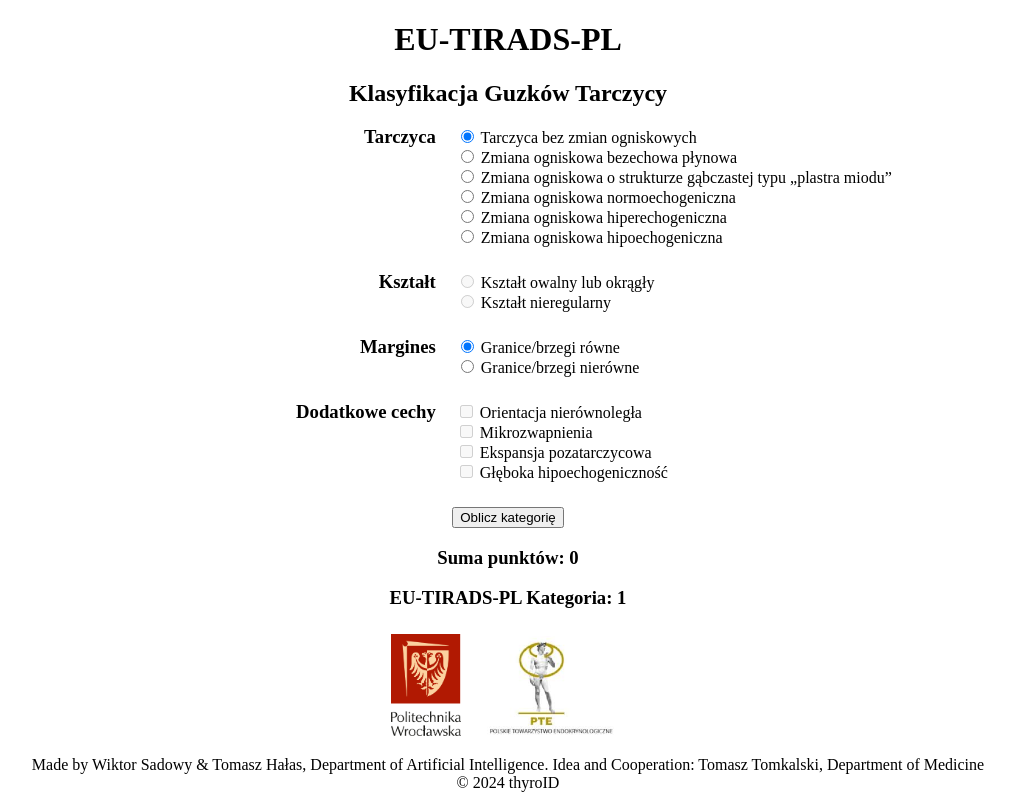
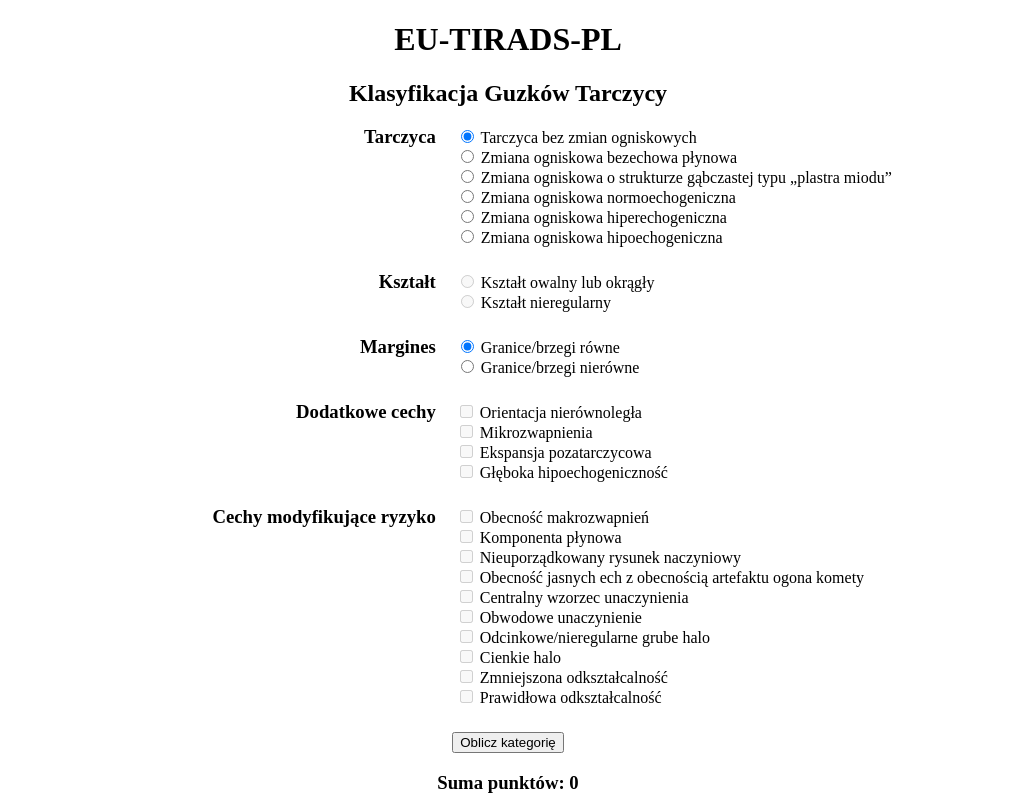
Before and after one commit to tiradspwr/tiradspwr, a plain HTML site: page index.html in a window 1280 px wide. Shown: the top 800 px of the page, without its empty margins (132-1147 px from the left). Drawn offline with Linux system fonts and the light colour scheme.

Commit message:
Add modifiers

```diff
--- a/index.html
+++ b/index.html
@@ -105,6 +105,43 @@
                </label>
             </div>
          </div>
+         <div class="category">
+            <div class="left">
+               <h3>Cechy modyfikujące ryzyko</h3>
+            </div>
+            <div class="right">
+               <label>
+               <input type="checkbox" id="positive1" name="riskmodifiers" value="1" onclick="changeModifiersDisplay('negative1')" disabled> Obecność makrozwapnień
+               </label><br>
+               <label>
+               <input type="checkbox" id="negative1" name="riskmodifiers" value="-1" onclick="changeModifiersDisplay('positive1')" disabled> Komponenta płynowa
+               </label><br>
+               <label>
+               <input type="checkbox" id="positive2" name="riskmodifiers" value="1" onclick="changeModifiersDisplay('negative2')" disabled> Nieuporządkowany rysunek naczyniowy
+               </label><br>
+               <label>
+               <input type="checkbox" id="negative2" name="riskmodifiers" value="-1" onclick="changeModifiersDisplay('positive2')" disabled> Obecność jasnych ech z obecnością artefaktu ogona komety
+               </label><br>
+               <label>
+               <input type="checkbox" id="positive3" name="riskmodifiers" value="1" onclick="changeModifiersDisplay('negative3')" disabled> Centralny wzorzec unaczynienia
+               </label><br>
+               <label>
+               <input type="checkbox" id="negative3" name="riskmodifiers" value="-1" onclick="changeModifiersDisplay('positive3')" disabled> Obwodowe unaczynienie
+               </label><br>
+               <label>
+               <input type="checkbox" id="positive4" name="riskmodifiers" value="1" onclick="changeModifiersDisplay('negative4')" disabled> Odcinkowe/nieregularne grube halo
+               </label><br>
+               <label>
+               <input type="checkbox" id="negative4" name="riskmodifiers" value="-1" onclick="changeModifiersDisplay('positive4')" disabled> Cienkie halo
+               </label><br>
+               <label>
+               <input type="checkbox" id="positive5" name="riskmodifiers" value="1" onclick="changeModifiersDisplay('negative5')" disabled> Zmniejszona odkształcalność
+               </label><br>
+               <label>
+               <input type="checkbox" id="negative5" name="riskmodifiers" value="-1" onclick="changeModifiersDisplay('positive5')" disabled> Prawidłowa odkształcalność
+               </label>
+            </div>
+         </div>
          <div class="centered">
             <button type="button" onclick="calculateCategory()">Oblicz kategorię</button>
          </div>
@@ -124,6 +161,11 @@
          </cite>
       </div>
       <script>
+         function changeModifiersDisplay(idToChange) {
+            let modifier = document.getElementById(idToChange);
+            modifier.disabled = !modifier.disabled;
+         }
+
          function blockUnblockCheckboxes(elementName, disable, checkFirstElement) {
             let form = document.getElementById('tiradsForm');
             let checkboxes = form.elements[elementName]
@@ -147,35 +189,42 @@
                         blockUnblockCheckboxes("shape", true, false)
                         blockUnblockCheckboxes("margins", false, true)
                         blockUnblockCheckboxes("features", true, false)
+                        blockUnblockCheckboxes("riskmodifiers", true, false)
                         break;
                      case "2.1":
                         blockUnblockCheckboxes("shape", false, true)
                         blockUnblockCheckboxes("margins", false, true)
                         blockUnblockCheckboxes("features", true, false)
+                        blockUnblockCheckboxes("riskmodifiers", true, false)
                         break;
                      case "2.2":
                         blockUnblockCheckboxes("shape", false, true)
                         blockUnblockCheckboxes("margins", false, true)
                         blockUnblockCheckboxes("features", false, false)
+                        blockUnblockCheckboxes("riskmodifiers", true, false)
                         break;
                      case "3.1":
                         blockUnblockCheckboxes("shape", false, true)
                         blockUnblockCheckboxes("margins", false, true)
                         blockUnblockCheckboxes("features", false, false)
+                        blockUnblockCheckboxes("riskmodifiers", false, false)
                         break;
                      case "3.2":
                         blockUnblockCheckboxes("shape", false, true)
                         blockUnblockCheckboxes("margins", false, true)
                         blockUnblockCheckboxes("features", false, false)
+                        blockUnblockCheckboxes("riskmodifiers", false, false)
                         break;
                      case "4":
                         blockUnblockCheckboxes("shape", false, true)
                         blockUnblockCheckboxes("margins", false, true)
                         blockUnblockCheckboxes("features", false, false)
+                        blockUnblockCheckboxes("riskmodifiers", false, false)
                         break;
                      default:
                         break;
                   }
+                  break;
                }
              }
          }
@@ -217,8 +266,6 @@
          }
          function gettext(category, type) {
              var resultText = '';
-             console.log(category);
-             console.log(type);
 
              switch (category) {
                  case 1:
```
